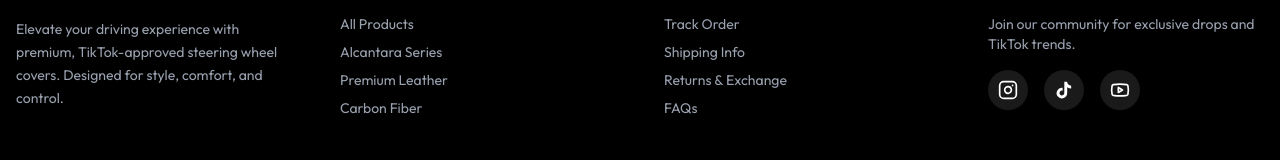
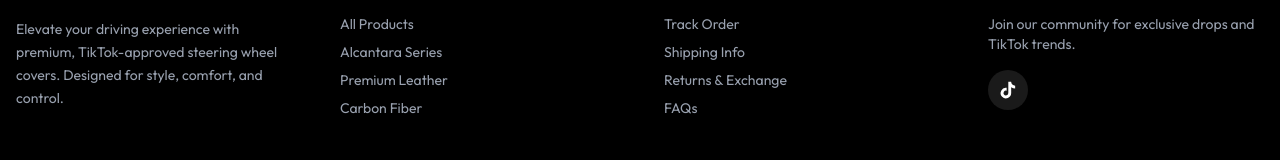
Before and after one commit to jacoobwang/grip-max, a Next.js app: page / in a window 1280 px wide. Shown: the part 2614-2774 px from the top of the page. Built offline with nearby package versions, Linux system fonts and the light colour scheme.

Commit message:
feat: update shop links

```diff
--- a/components/navigation/footer.tsx
+++ b/components/navigation/footer.tsx
@@ -43,10 +43,10 @@ export function Footer() {
                         <h3 className="font-bold text-lg mb-4">Stay Connected</h3>
                         <p className="text-gray-400 text-sm mb-4">Join our community for exclusive drops and TikTok trends.</p>
                         <div className="flex gap-4">
-                            <Link href="#" className="w-10 h-10 rounded-full bg-white/10 flex items-center justify-center hover:bg-brand-primary hover:text-black transition-all">
+                            {/* <Link href="#" className="w-10 h-10 rounded-full bg-white/10 flex items-center justify-center hover:bg-brand-primary hover:text-black transition-all">
                                 <Instagram className="w-5 h-5" />
-                            </Link>
-                            <Link href="#" className="w-10 h-10 rounded-full bg-white/10 flex items-center justify-center hover:bg-brand-primary hover:text-black transition-all">
+                            </Link> */}
+                            <Link href="https://vt.tiktok.com/ZTheu1sdy/" target="_blank" className="w-10 h-10 rounded-full bg-white/10 flex items-center justify-center hover:bg-brand-primary hover:text-black transition-all">
                                 <svg
                                     xmlns="http://www.w3.org/2000/svg"
                                     width="20"
@@ -59,9 +59,9 @@ export function Footer() {
                                     <path d="M19.589 6.686a4.793 4.793 0 0 1-3.77-4.245V2h-3.445v13.672a2.896 2.896 0 0 1-5.201 1.743l-.002-.001.002.001a2.895 2.895 0 0 1 3.183-4.51v-3.5a6.329 6.329 0 0 0-5.394 10.692 6.33 6.33 0 0 0 10.857-4.424V8.687a8.182 8.182 0 0 0 4.773 1.526V6.79a4.831 4.831 0 0 1-1.003-.104z" />
                                 </svg>
                             </Link>
-                            <Link href="#" className="w-10 h-10 rounded-full bg-white/10 flex items-center justify-center hover:bg-brand-primary hover:text-black transition-all">
+                            {/* <Link href="#" className="w-10 h-10 rounded-full bg-white/10 flex items-center justify-center hover:bg-brand-primary hover:text-black transition-all">
                                 <Youtube className="w-5 h-5" />
-                            </Link>
+                            </Link> */}
                         </div>
                     </div>
                 </div>
--- a/components/navigation/navbar.tsx
+++ b/components/navigation/navbar.tsx
@@ -16,7 +16,7 @@ export function Navbar() {
     }, []);
 
     const navLinks = [
-        { href: "/products", label: "Shop" },
+        { href: "https://vt.tiktok.com/ZTheu1sdy/", label: "Shop", target: "_blank" },
         { href: "/#reviews", label: "Reviews" },
         { href: "/about", label: "Our Story" },
     ];
@@ -35,6 +35,7 @@ export function Navbar() {
                         <Link
                             key={link.href}
                             href={link.href}
+                            target={link.target || "_self"}
                             className="text-sm font-medium text-gray-300 hover:text-white transition-colors"
                         >
                             {link.label}
```
